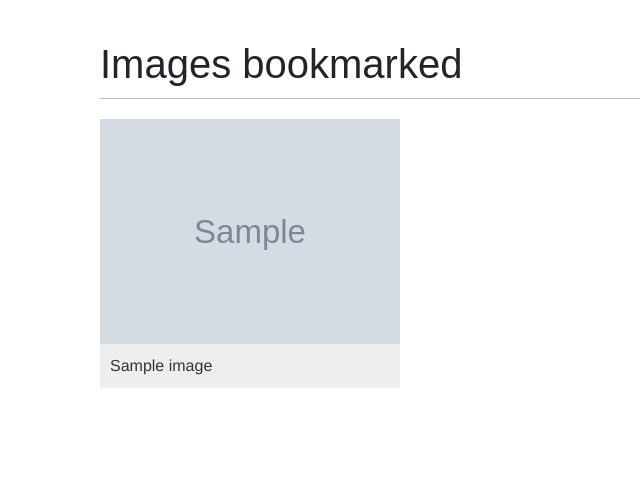
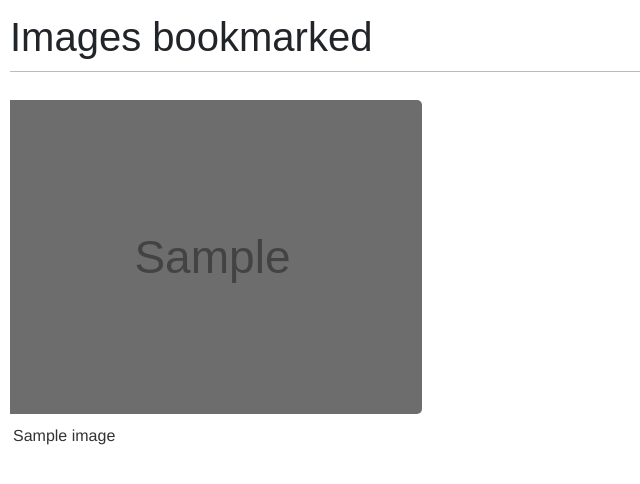
Before and after one commit to dhunganaganesh8/social-site, a Django app: page /images/ in a window 1280 px wide. Shown: the part 56-540 px from the top of the page, without its empty margins (0-640 px from the left). Run offline with Django 3.2, Linux system fonts and the light colour scheme; the first user in the database is signed in; tables that the repository leaves empty hold one stand-in row (Sample ...); data that the repository does not hold is empty; some libraries are stand-ins or nearby versions; some web fonts are replaced.

Commit message:
Improved Image Listing View

```diff
--- a/account/static/css/base.css
+++ b/account/static/css/base.css
@@ -81,7 +81,7 @@ ol {
 }
 
 #content {
-    padding:30px 100px;
+    padding:3px 10px;
 }
 
 /* forms */
@@ -214,15 +214,51 @@ ul.messages li a.close {
 a.like, a.follow { float:right; margin-top:-8px; }
 
 #image-list { overflow:hidden; }
-#image-list .image {
-    float:left;
-    width:300px;
-    height:auto;
-    /* margin:0 10px 10px 10px; */
-    border-top:8px ssolid #12c064;
-    background:#eee;
+
+.row {
+  display: flex;
+  flex-wrap: wrap;
+  padding: 0 4px;
 }
-#image-list img { width:100%; height:100%; }
+
+/* Create four equal columns that sits next to each other */
+.column {
+  flex: 25%;
+  max-width: 33.3%;
+  padding: 0 4px;
+}
+
+.column img {
+  margin-top: 8px;
+  vertical-align: middle;
+  width: 100%;
+  filter: grayscale(1) brightness(0.5);
+  border-radius: 5px;
+  cursor: pointer;
+  transition: 0.3s linear;
+}
+.column img:hover {
+  filter: grayscale(0);
+}
+@media screen and (max-width: 800px) {
+  .column {
+    flex: 50%;
+    max-width: 50%;
+  }
+}
+
+/* Responsive layout - makes the two columns stack on top of each other instead of next to each other */
+@media screen and (max-width: 600px) {
+  .column {
+    flex: 100%;
+    max-width: 100%;
+  }
+  .column img {
+    filter: grayscale(0) brightness(1);
+  }
+}
+
+/* #image-list img { width:100%; height:100%; } */
 #image-list .info { padding:10px; }
 #image-list .info a { color:#333; }
 .image-likes div {
--- a/images/templates/images/image/list_ajax.html
+++ b/images/templates/images/image/list_ajax.html
@@ -1,7 +1,8 @@
 {% load thumbnail %}
-
+  <div class="row">
+    {% for images in cols.values %}
+      <div class="column">
         {% for image in images %}
-  <div class="image">
           {% thumbnail image.image 300x0 as im %}
           <a href="{{ image.get_absolute_url }}">
             <img src="{{ im.url }}" alt="">
--- a/images/views.py
+++ b/images/views.py
@@ -83,7 +83,7 @@ def image_like(request):
 def image_list(request):
     images = Image.objects.order_by('-total_likes')
     # images = images.annotate(total_likes=Count('users_like')).order_by('-total_likes')
-    paginator = Paginator(images, 8)
+    paginator = Paginator(images, 9)
     page = request.GET.get('page')
     try:
         images = paginator.page(page)
@@ -97,13 +97,17 @@ def image_list(request):
             return HttpResponse('')
         # If page is out of range deliver last page of results
         images = paginator.page(paginator.num_pages)
+
+    cols = {'col1': images[:3],
+            'col2': images[3:6],
+            'col3': images[6:]}
     if request.is_ajax():
         return render(request,
                       'images/image/list_ajax.html',
-                      {'section': 'images', 'images': images})
+                      {'section': 'images', 'images': images, 'cols': cols})
     return render(request,
                   'images/image/list.html',
-                  {'section': 'images', 'images': images})
+                  {'section': 'images', 'images': images, 'cols': cols})
 
 @login_required
 def image_ranking(request):
```
Also changed, not shown: other parts of images/templates/images/image/list_ajax.html (+2 -0 lines). Lines whose indentation alone changed are shown as unchanged.
